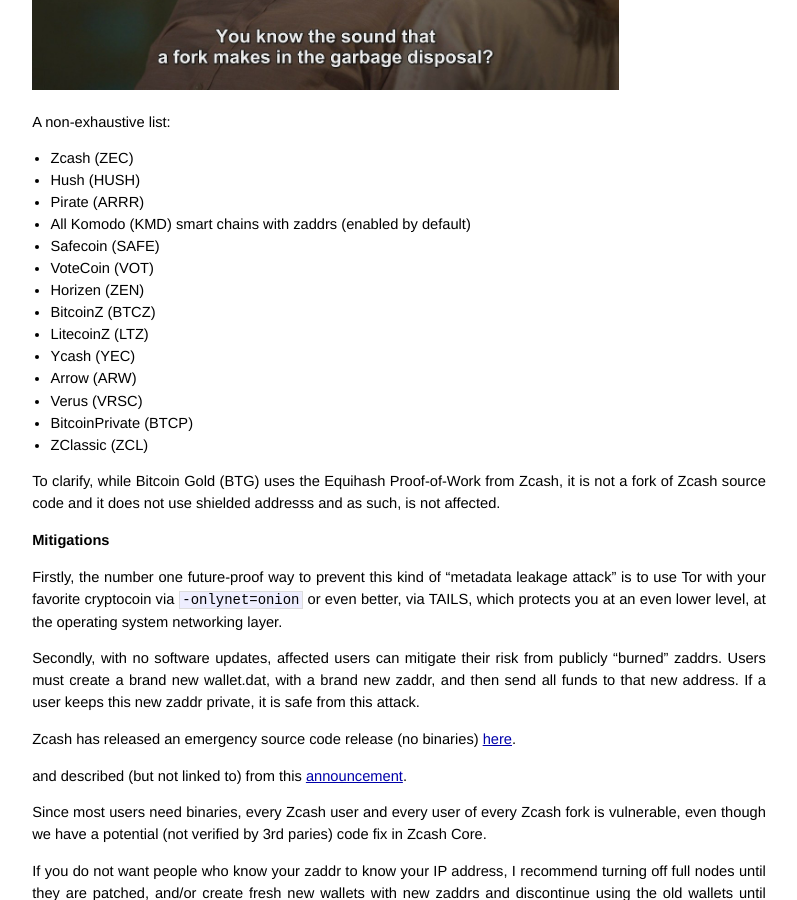
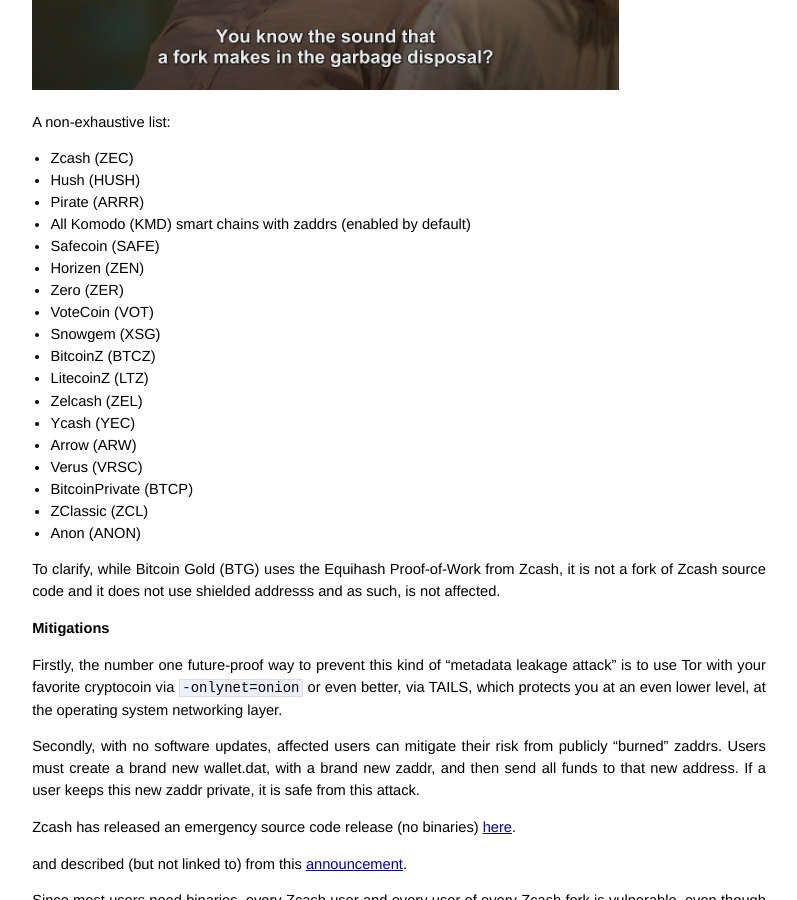
Before and after one commit to leto/leto.github.com, a Jekyll site: the page built from _posts/2019-10-01-zcash-metadata-leakage-cve-2019-16930.md, in a window 1280 px wide and 900 px high, scrolled down 1694 px. Shown: the whole window, without its empty margins (241-1038 px from the left). Built offline with Jekyll 4.4.1, drawn with Linux system fonts in a browser that asks for light colours; comment, search, counter and statistics services are not loaded.

Commit message:
Add ZER, ZEL, XSG and ANON

```diff
--- a/_posts/2019-10-01-zcash-metadata-leakage-cve-2019-16930.md
+++ b/_posts/2019-10-01-zcash-metadata-leakage-cve-2019-16930.md
@@ -53,15 +53,19 @@
   * Pirate (ARRR)
   * All Komodo (KMD) smart chains with zaddrs (enabled by default)
   * Safecoin (SAFE)
+  * Horizen (ZEN)
+  * Zero (ZER)
   * VoteCoin (VOT)
-  * Horizen (ZEN)
+  * Snowgem (XSG)
   * BitcoinZ (BTCZ)
   * LitecoinZ (LTZ)
+  * Zelcash (ZEL)
   * Ycash (YEC)
   * Arrow (ARW)
   * Verus (VRSC)
   * BitcoinPrivate (BTCP)
   * ZClassic (ZCL)
+  * Anon (ANON)
 
 To clarify, while Bitcoin Gold (BTG) uses the Equihash Proof-of-Work from
 Zcash, it is not a fork of Zcash source code and it does not use shielded
```
